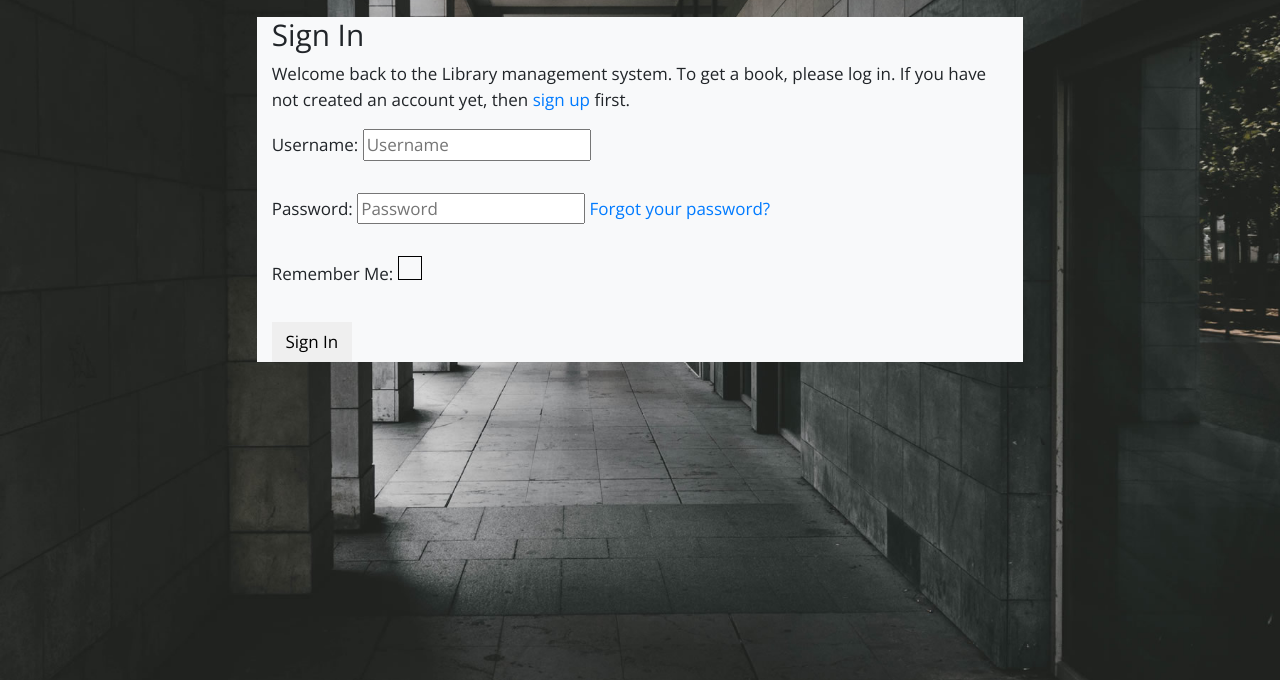
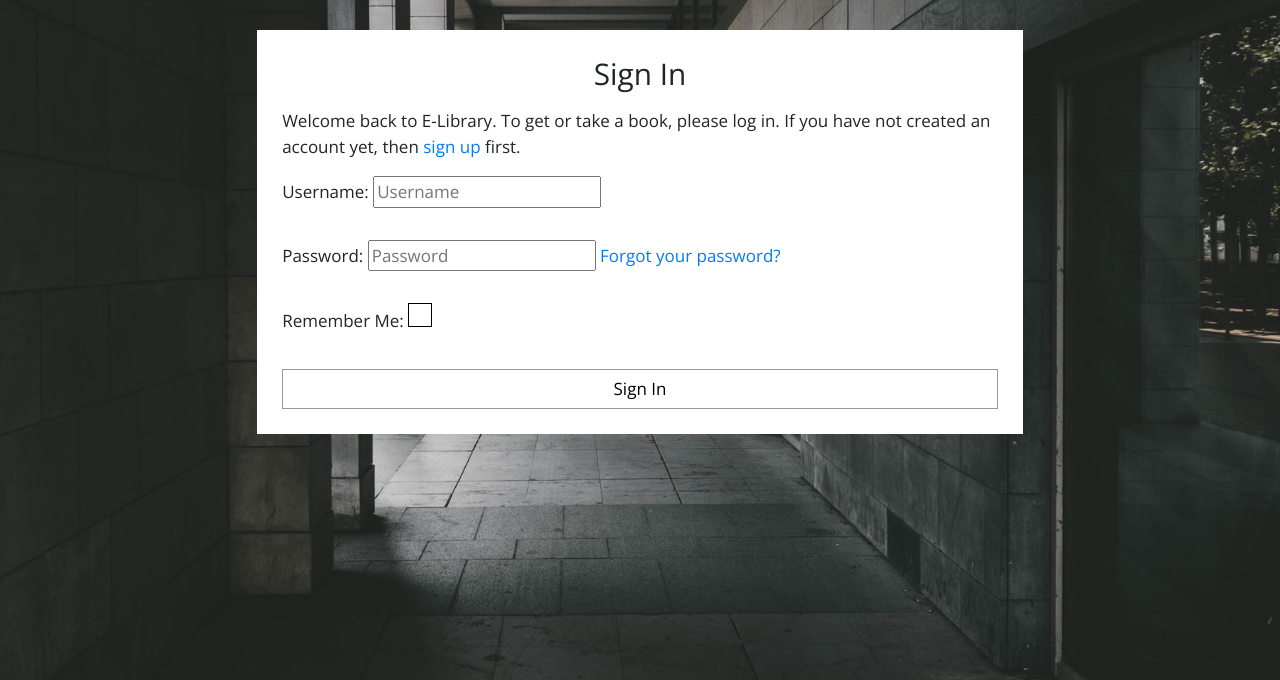
Before and after one commit to SVDotsenko/portfolio-project-4, a Django app: page /accounts/login/ in a window 1280 px wide. Shown: the part 120-800 px from the top of the page. Run offline with Django 4.2, Linux system fonts and the light colour scheme; some libraries are stand-ins or nearby versions.

Commit message:
Updated styles on login, logout, signup templates

```diff
--- a/templates/account/login.html
+++ b/templates/account/login.html
@@ -1,29 +1,28 @@
 {% extends "base.html" %}
-
 {% load i18n %}
-{% load account socialaccount %}
-
-{% block head_title %}{% trans "Sign In" %}{% endblock %}
+{% block head_title %}
+    {% trans "Sign In" %}
+{% endblock %}
 
 {% block content %}
 
     <div class="container">
         <div class="row">
-        <div class="col-md-8 mt-3 offset-md-2 bg-light">
-            <h3>{% trans "Sign In" %}</h3>
-
-            <p>{% blocktrans %}Welcome back to the Library management system.
-                To get a book, please log in. If you have not created an account yet,
+            <div class="col-md-8 tm-mt-big offset-md-2 bg-white p-4">
+                <h3 class="text-center mb-3">{% trans "Sign In" %}</h3>
+                <p>{% blocktrans %}Welcome back to E-Library.
+                    To get or take a book, please log in. If you have not created an account yet,
                     then <a class="link" href="{{ signup_url }}">sign up</a> first.{% endblocktrans %}</p>
                 <form class="login" method="POST" action="{% url 'account_login' %}">
                     {% csrf_token %}
                     {{ form.as_p }}
                     {% if redirect_field_value %}
-                <input type="hidden" name="{{ redirect_field_name }}" value="{{ redirect_field_value }}" />
+                        <input type="hidden" name="{{ redirect_field_name }}" value="{{ redirect_field_value }}"/>
                     {% endif %}
-                <button class="btn btn-signup right" type="submit">{% trans "Sign In" %}</button>
+                    <button class="btn btn-primary btn-block" type="submit">{% trans "Sign In" %}</button>
                 </form>
             </div>
         </div>
     </div>
+
 {% endblock %}
```
Also changed, not shown: templates/account/logout.html (+9 -12 lines), templates/account/signup.html (+9 -9 lines). Lines whose indentation alone changed are shown as unchanged.
